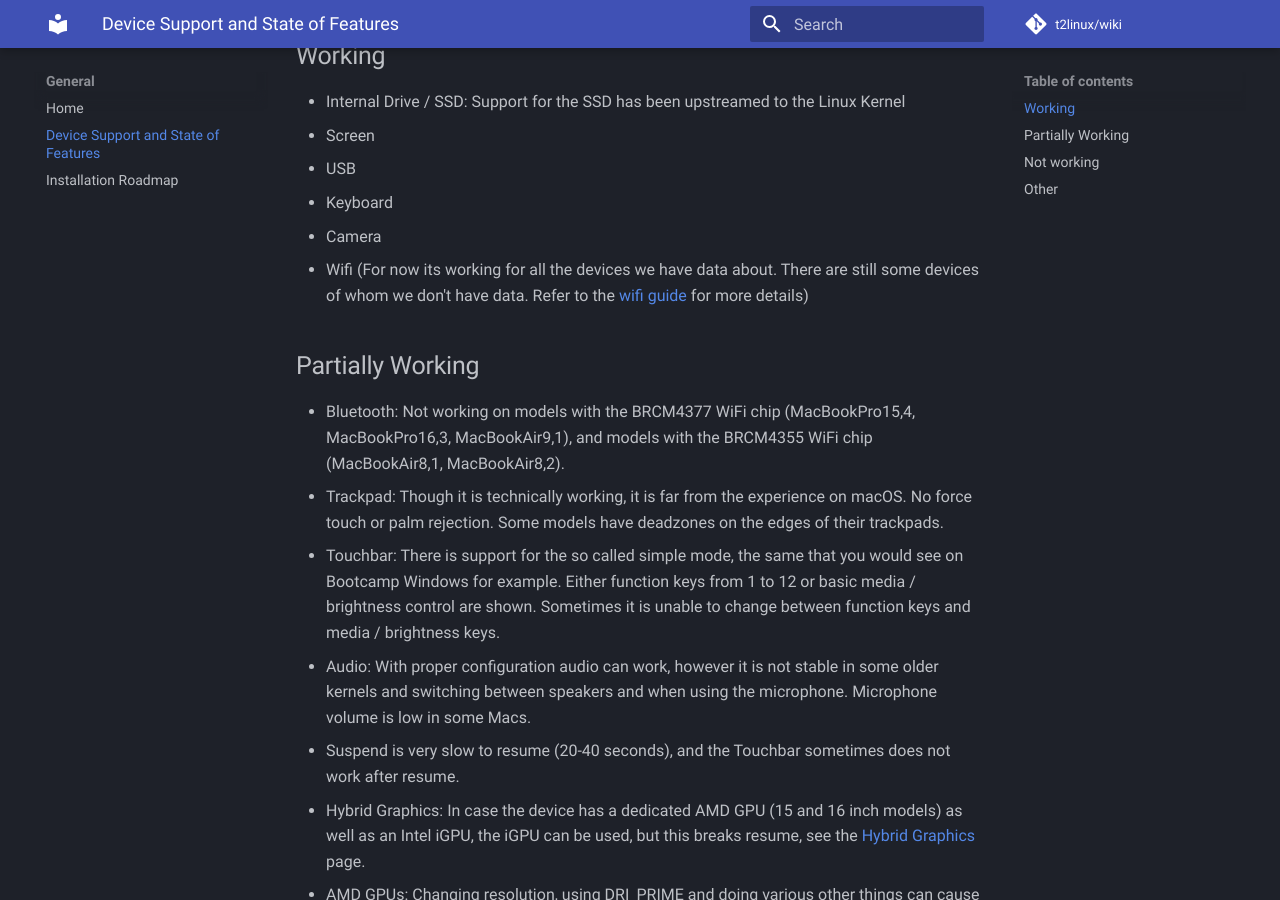
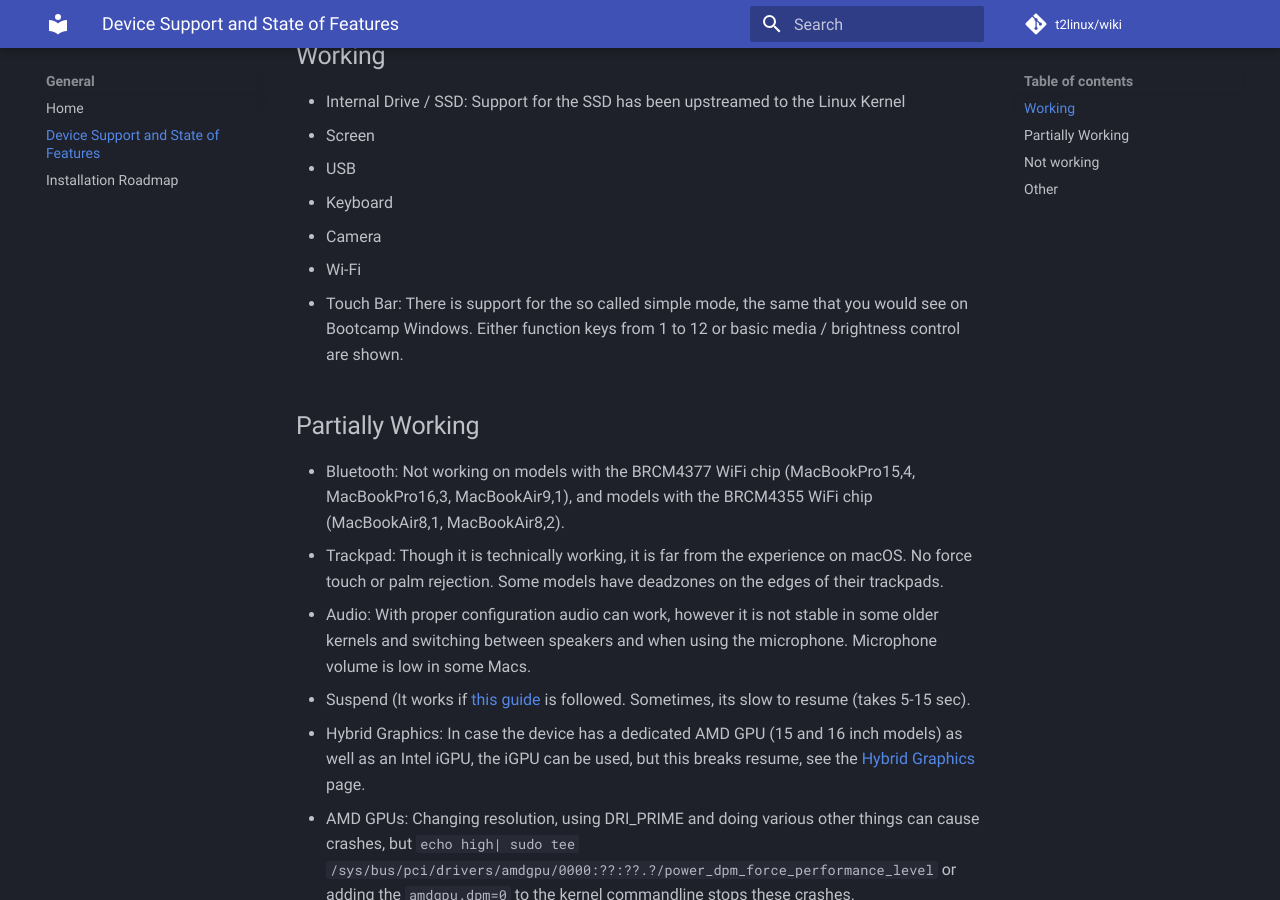
Before and after one commit to t2linux/wiki, an MkDocs documentation site: the page built from docs/state.md, in a window 1280 px wide and 900 px high, scrolled down 343 px. Built offline with MkDocs 1.6.1 and Material for MkDocs 9.7.7, drawn with Linux system fonts in a browser that asks for light colours; comment, search, counter and statistics services are not loaded.

Commit message:
State - Touch Bar and suspend work (#235)

```diff
--- a/docs/state.md
+++ b/docs/state.md
@@ -9,15 +9,15 @@ While Linux is usable on all T2 models, some features are limited due to the lac
 - USB
 - Keyboard
 - Camera
-- Wifi (For now its working for all the devices we have data about. There are still some devices of whom we don't have data. Refer to the [wifi guide](https://wiki.t2linux.org/guides/wifi/) for more details)
+- Wi-Fi
+- Touch Bar: There is support for the so called simple mode, the same that you would see on Bootcamp Windows. Either function keys from 1 to 12 or basic media / brightness control are shown.
 
 ## Partially Working
 
 - Bluetooth: Not working on models with the BRCM4377 WiFi chip (MacBookPro15,4, MacBookPro16,3, MacBookAir9,1), and models with the BRCM4355 WiFi chip (MacBookAir8,1, MacBookAir8,2).
 - Trackpad: Though it is technically working, it is far from the experience on macOS. No force touch or palm rejection. Some models have deadzones on the edges of their trackpads.
-- Touchbar: There is support for the so called simple mode, the same that you would see on Bootcamp Windows for example. Either function keys from 1 to 12 or basic media / brightness control are shown. Sometimes it is unable to change between function keys and media / brightness keys.
 - Audio: With proper configuration audio can work, however it is not stable in some older kernels and switching between speakers and when using the microphone. Microphone volume is low in some Macs.
-- Suspend is very slow to resume (20-40 seconds), and the Touchbar sometimes does not work after resume.
+- Suspend (It works if [this guide](https://wiki.t2linux.org/guides/dkms/#fixing-suspend) is followed. Sometimes, its slow to resume (takes 5-15 sec).
 - Hybrid Graphics: In case the device has a dedicated AMD GPU (15 and 16 inch models) as well as an Intel iGPU, the iGPU can be used, but this breaks resume, see the [Hybrid Graphics](https://wiki.t2linux.org/guides/hybrid-graphics/) page.
 - AMD GPUs: Changing resolution, using DRI_PRIME and doing various other things can cause crashes, but `echo high| sudo tee /sys/bus/pci/drivers/amdgpu/0000:??:??.?/power_dpm_force_performance_level` or adding the `amdgpu.dpm=0` to the kernel commandline stops these crashes.
 
```
